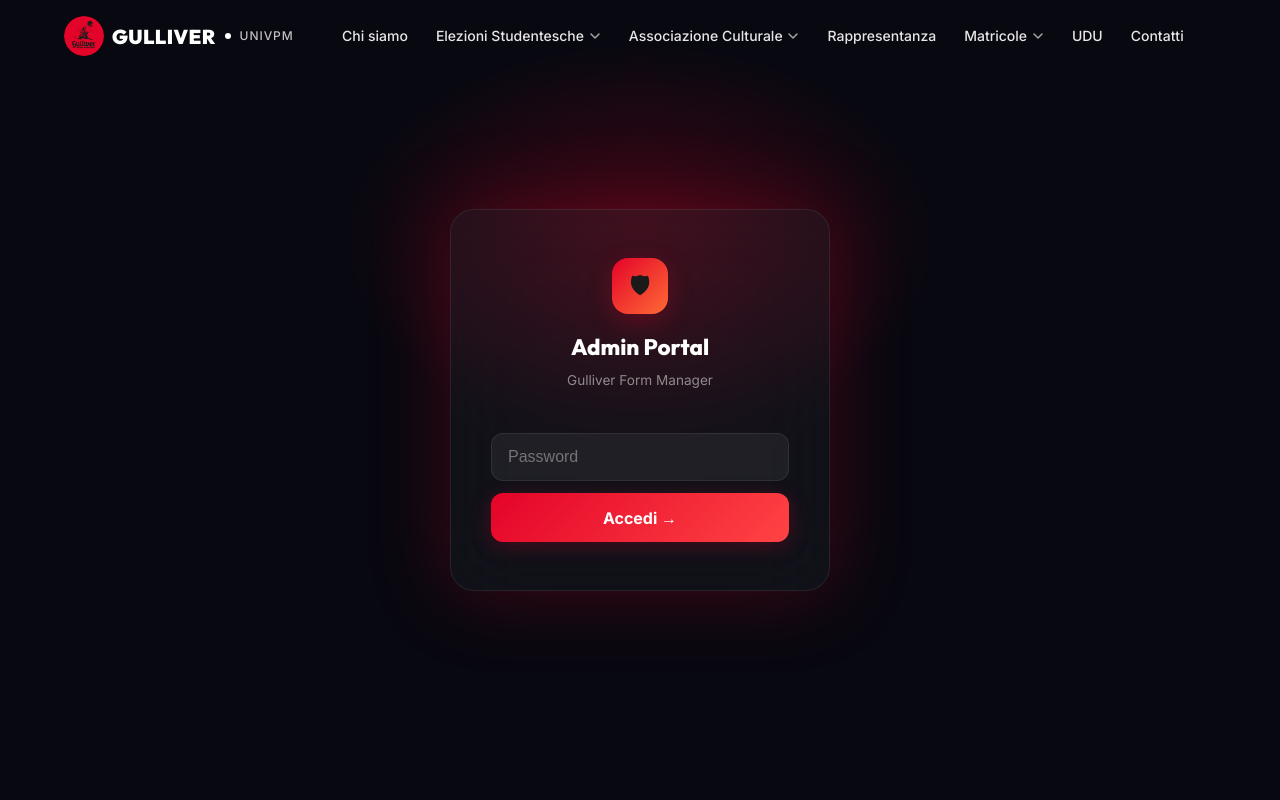
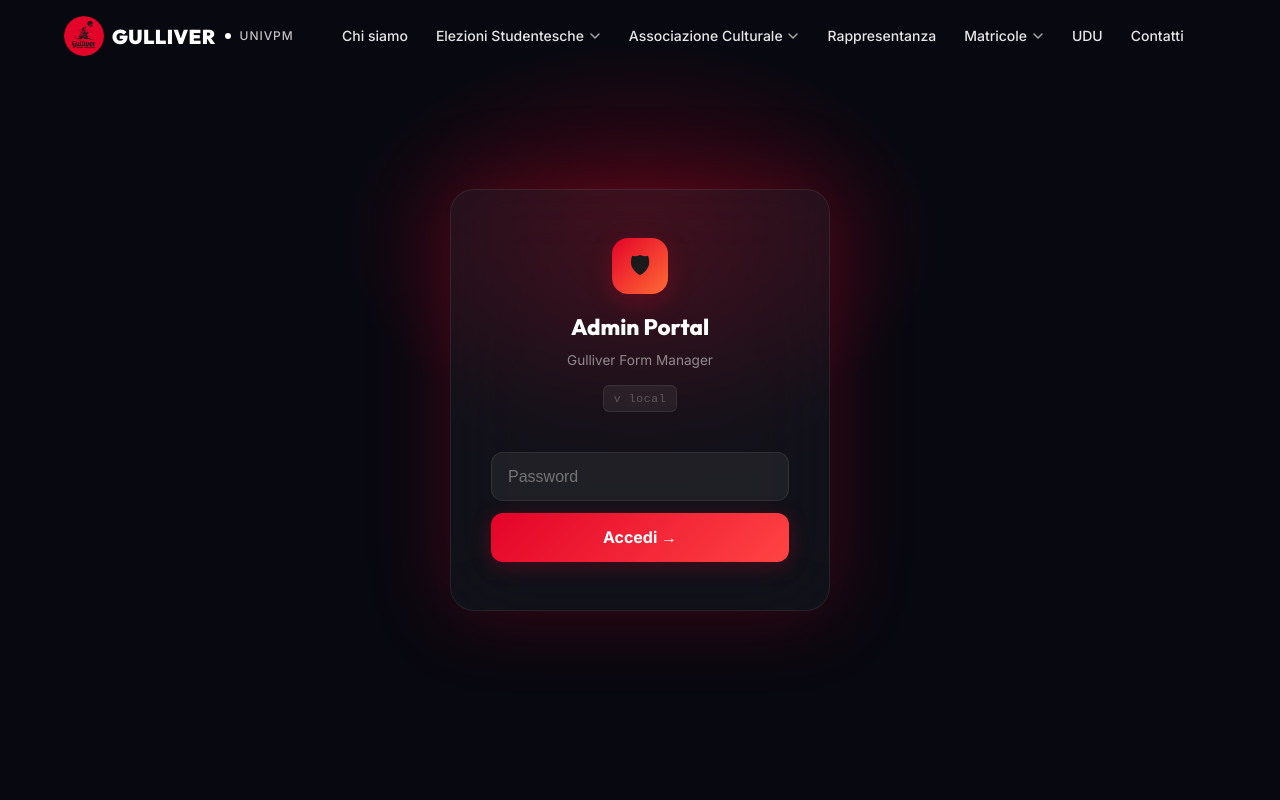
Before and after one commit to rappresentantigullivering/gweb2026, a Next.js app: page /admin in a window 1280 px wide. Shown: the top 800 px of the page. Built offline with nearby package versions, Linux system fonts and the light colour scheme.

Commit message:
feat: show git commit SHA as version badge on login screen and dashboard header

```diff
--- a/src/app/admin/page.tsx
+++ b/src/app/admin/page.tsx
@@ -6,6 +6,8 @@
 type FormData = { tallyId: string; title: string; status: FormStatus };
 
 const API_BASE = '/api/forms/';
+// Vercel inietta automaticamente l'hash del commit — primi 7 caratteri = versione leggibile
+const VERSION = process.env.NEXT_PUBLIC_VERCEL_GIT_COMMIT_SHA?.slice(0, 7) ?? 'local';
 
 const COLORS = {
   bg: '#080810',
@@ -176,6 +178,15 @@
             }}>🛡</div>
             <h1 style={{ color: COLORS.textPrimary, fontWeight: 800, fontSize: '1.4rem', margin: 0 }}>Admin Portal</h1>
             <p style={{ color: COLORS.textSecondary, fontSize: '0.85rem', marginTop: '0.5rem' }}>Gulliver Form Manager</p>
+            <div style={{
+              display: 'inline-block', marginTop: '0.75rem',
+              padding: '0.2rem 0.6rem', borderRadius: '6px',
+              background: 'rgba(255,255,255,0.06)', border: `1px solid ${COLORS.border}`,
+              fontFamily: 'monospace', fontSize: '0.72rem', color: COLORS.textMuted,
+              letterSpacing: '0.05em',
+            }}>
+              v {VERSION}
+            </div>
           </div>
           <input
             type="password"
@@ -254,7 +265,14 @@
           }}>⚡</div>
           <div>
             <div style={{ fontWeight: 700, fontSize: '0.95rem' }}>Gulliver Form Manager</div>
-            <div style={{ fontSize: '0.72rem', color: COLORS.textMuted }}>admin.gulliverancona.it</div>
+            <div style={{ fontSize: '0.72rem', color: COLORS.textMuted, display: 'flex', gap: '0.5rem', alignItems: 'center' }}>
+              <span>admin.gulliverancona.it</span>
+              <span style={{
+                padding: '0.1rem 0.4rem', borderRadius: '4px',
+                background: 'rgba(255,255,255,0.06)', border: `1px solid ${COLORS.border}`,
+                fontFamily: 'monospace', letterSpacing: '0.04em',
+              }}>v {VERSION}</span>
+            </div>
           </div>
         </div>
         <div style={{ display: 'flex', alignItems: 'center', gap: '1rem' }}>
```
